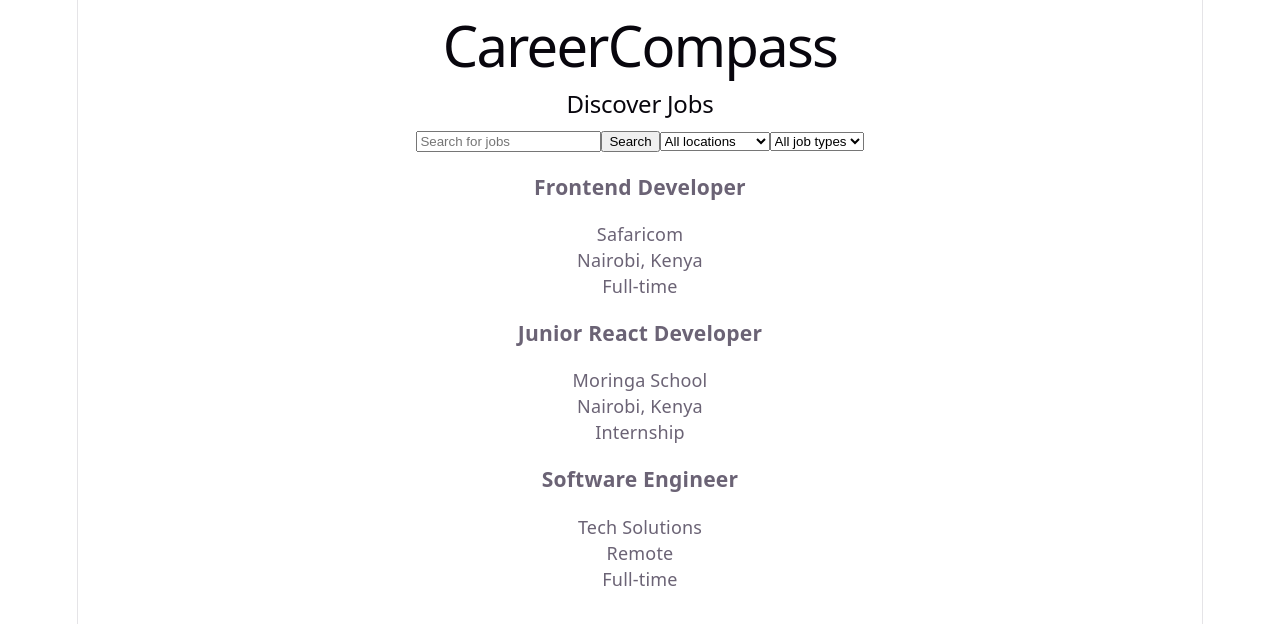
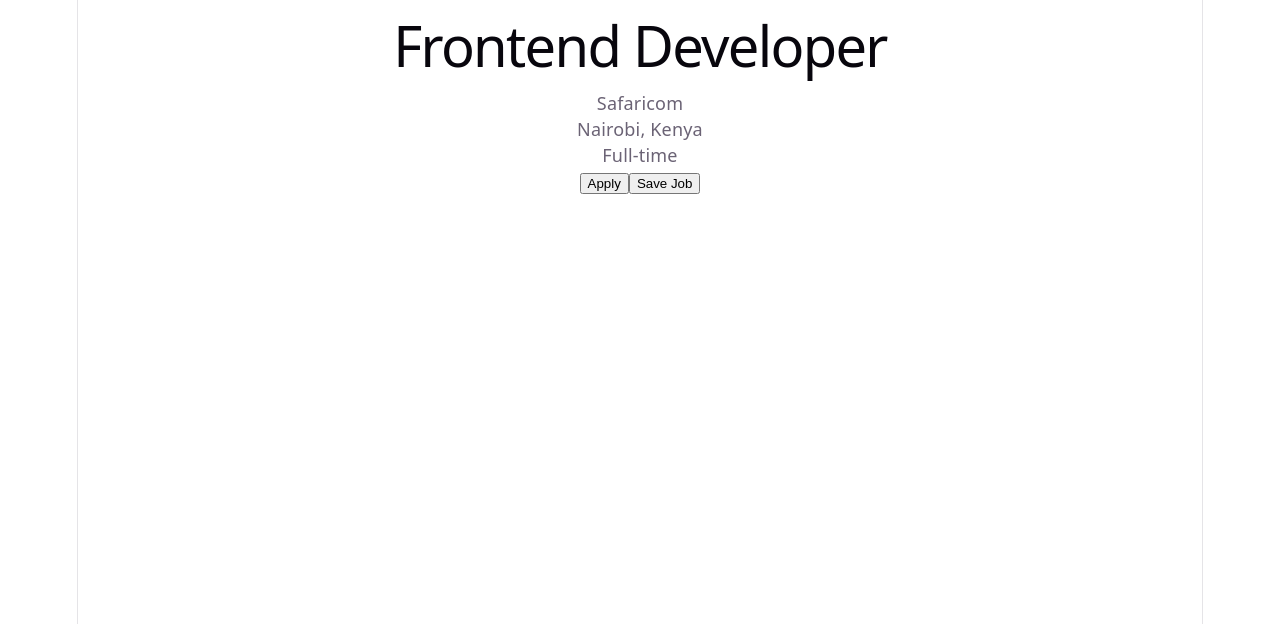
Before and after one commit to CareerCompass-Team/Career-compass, a React (Vite) app: page /jobs/1 in a window 1280 px wide. Shown: the top 624 px of the page. Built offline with nearby package versions, Linux system fonts and the light colour scheme.

Commit message:
Add job details routing

```diff
--- a/package.json
+++ b/package.json
@@ -11,7 +11,8 @@
   },
   "dependencies": {
     "react": "^19.2.8",
-    "react-dom": "^19.2.8"
+    "react-dom": "^19.2.8",
+    "react-router-dom": "^7.18.2"
   },
   "devDependencies": {
     "@eslint/js": "^10.0.1",
--- a/src/App.jsx
+++ b/src/App.jsx
@@ -1,8 +1,10 @@
+import { BrowserRouter, Routes, Route } from "react-router-dom";
 import { useState } from "react";
 import "./App.css";
 import JobCard from "./components/JobCard";
 import SearchBar from "./components/SearchBar";
 import jobs from "./data/jobs";
+import JobDetails from "./components/JobDetails";
 
 function App() {
   const [searchTerm, setSearchTerm] = useState("");
@@ -17,6 +19,11 @@
   );
 
   return (
+    <BrowserRouter>
+      <Routes>
+        <Route
+          path="/"
+          element={
             <div>
               <h1>CareerCompass</h1>
               <h2>Discover Jobs</h2>
@@ -34,6 +41,7 @@
                 {filteredJobs.map((job) => (
                   <JobCard
                     key={job.id}
+                    id={job.id}
                     title={job.title}
                     company={job.company}
                     location={job.location}
@@ -42,6 +50,12 @@
                 ))}
               </div>
             </div>
+          }
+        />
+
+        <Route path="/jobs/:id" element={<JobDetails />} />
+      </Routes>
+    </BrowserRouter>
   );
 }
 
--- a/src/components/JobCard.jsx
+++ b/src/components/JobCard.jsx
@@ -1,11 +1,15 @@
-function JobCard({ title, company, location, type }) {
+import { Link } from "react-router-dom";
+
+function JobCard({ id, title, company, location, type }) {
   return (
+    <Link to={`/jobs/${id}`}>
       <div>
         <h3>{title}</h3>
         <p>{company}</p>
         <p>{location}</p>
         <p>{type}</p>
       </div>
+    </Link>
   );
 }
 
--- /dev/null
+++ b/src/components/JobDetails.jsx
@@ -0,0 +1,22 @@
+import { useParams } from "react-router-dom";
+import jobs from "../data/jobs";
+
+function JobDetails() {
+  const { id } = useParams();
+
+  const job = jobs.find((job) => job.id === Number(id));
+
+  return (
+    <div>
+      <h1>{job.title}</h1>
+      <p>{job.company}</p>
+      <p>{job.location}</p>
+      <p>{job.type}</p>
+
+      <button>Apply</button>
+      <button>Save Job</button>
+    </div>
+  );
+}
+
+export default JobDetails;
```
Also changed, not shown: 1 other file (tests, documents, lock files or other folders). Lines whose indentation alone changed are shown as unchanged.
